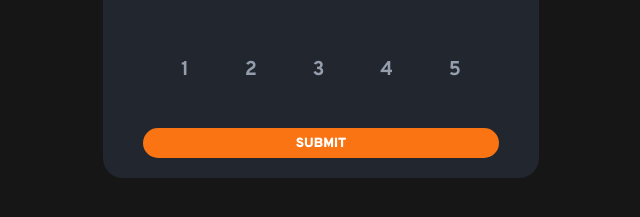
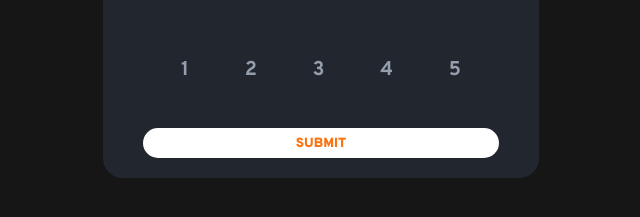
Before and after one commit to Joes131205/interactive-rating, a plain HTML site: page index.html in a window 1280 px wide. In both pictures the pointer is over the button "SUBMIT". Shown: the part 397-614 px from the top of the page, without its empty margins (319-959 px from the left). Drawn offline with Linux system fonts and the light colour scheme.

Commit message:
Update index.html

```diff
--- a/index.html
+++ b/index.html
@@ -38,6 +38,7 @@
     }
 
     #container > button {
+      transition: 0.5s;
       width: 90%;
       height: 30px;
       margin: auto;
@@ -48,6 +49,11 @@
       border-radius: 20px;
       font-family: 'Overpass', sans-serif;
       font-weight: bolder;
+    }
+
+    #container > button:hover {
+      background-color: white;
+      color: hsl(25, 97%, 53%);
     }
 
     .rating {
```
